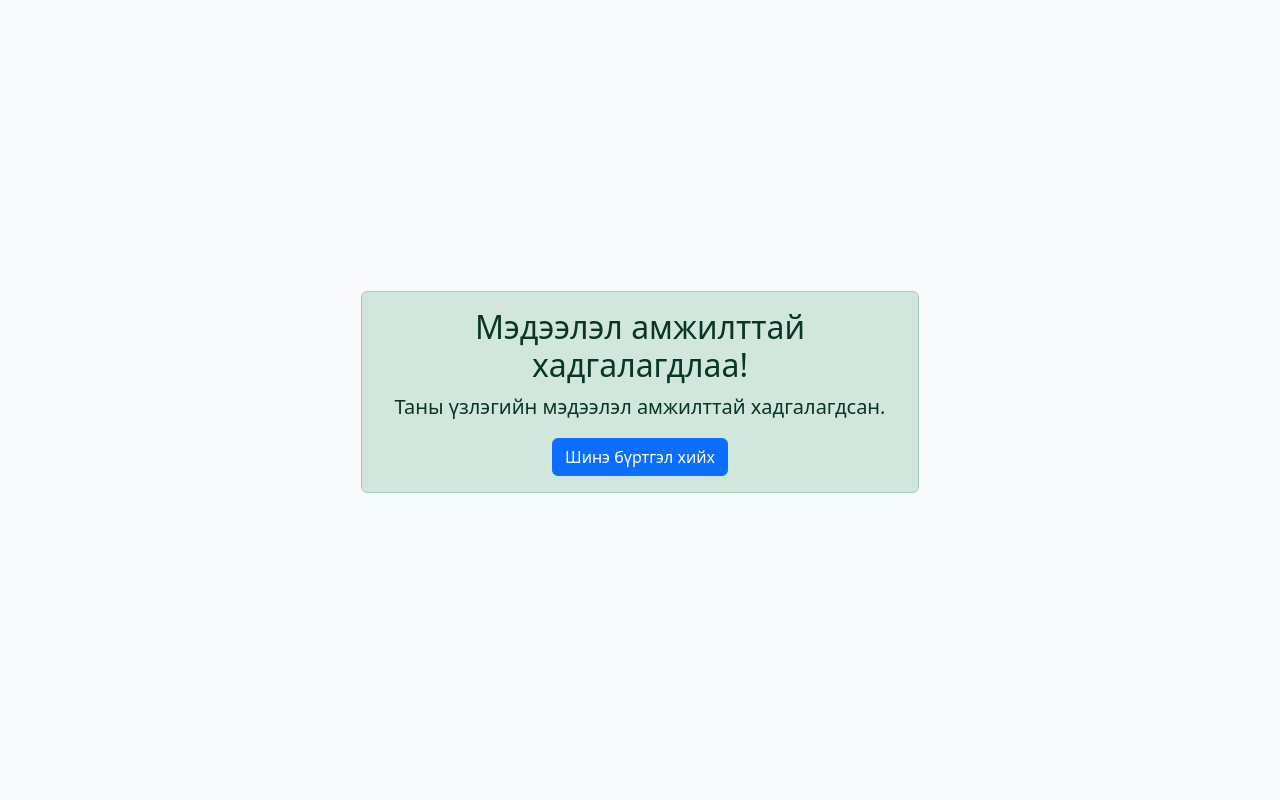
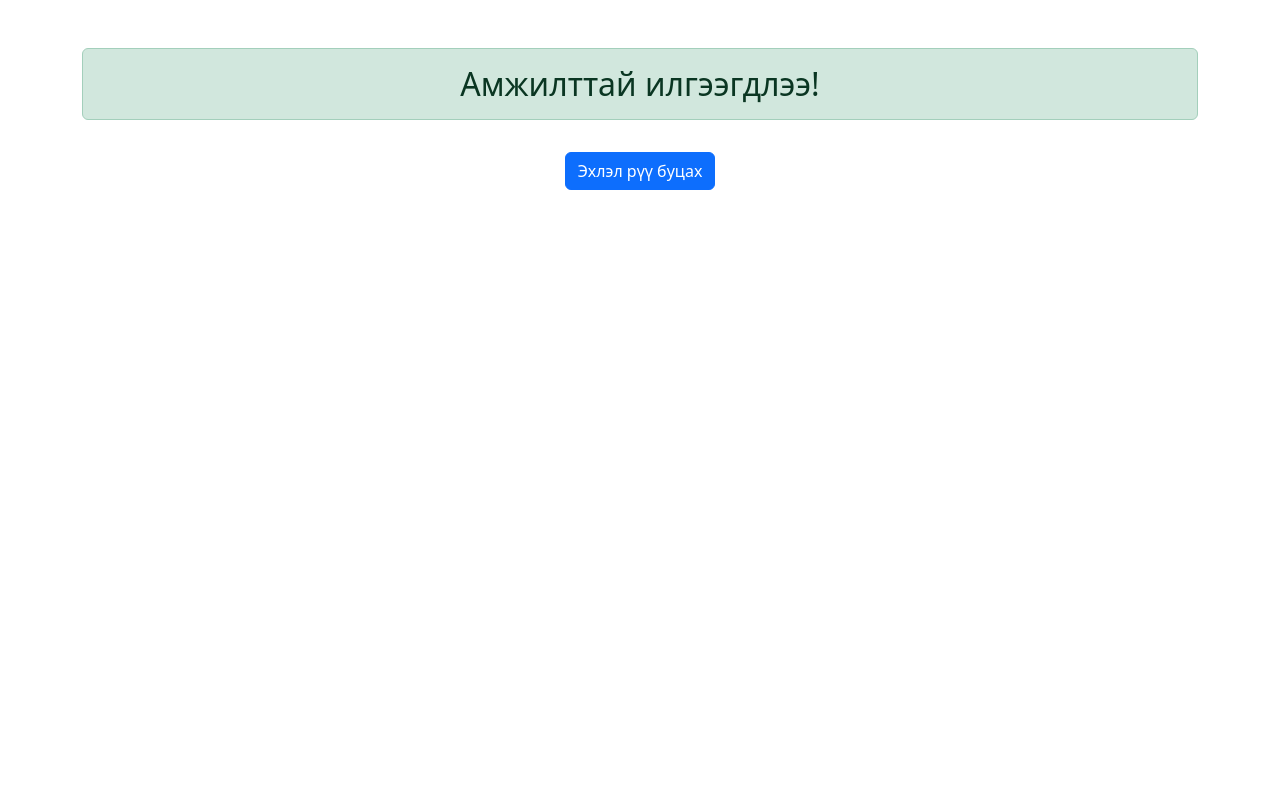
Before and after one commit to Munkhochir69/myproject, a Flask app: template templates/success.html in a window 1280 px wide. Run offline with Flask 3, Linux system fonts and the light colour scheme; the template is opened without the code that fills it, so the values that code supplies are empty.

Commit message:
success.html

```diff
--- a/templates/success.html
+++ b/templates/success.html
@@ -1,23 +1,20 @@
 <!DOCTYPE html>
-<html lang="en">
+<html lang="mn">
   <head>
     <meta charset="UTF-8" />
-    <title>Амжилттай!</title>
+    <meta name="viewport" content="width=device-width, initial-scale=1.0" />
+    <title>Амжилттай илгээсэн</title>
     <link
-      href="https://cdn.jsdelivr.net/npm/bootstrap@5.3.2/dist/css/bootstrap.min.css"
+      href="https://cdn.jsdelivr.net/npm/bootstrap@5.3.0-alpha1/dist/css/bootstrap.min.css"
       rel="stylesheet"
     />
   </head>
-  <body class="bg-light">
-    <div
-      class="container d-flex justify-content-center align-items-center"
-      style="height: 100vh"
-    >
-      <div class="alert alert-success text-center" style="width: 50%">
-        <h2>Мэдээлэл амжилттай хадгалагдлаа!</h2>
-        <p class="lead">Таны үзлэгийн мэдээлэл амжилттай хадгалагдсан.</p>
-        <a href="/" class="btn btn-primary">Шинэ бүртгэл хийх</a>
-      </div>
+  <body>
+    <div class="container mt-5 text-center">
+      <h2 class="alert alert-success">Амжилттай илгээгдлээ!</h2>
+      <a href="/" class="btn btn-primary mt-3">Эхлэл рүү буцах</a>
     </div>
+
+    <script src="https://cdn.jsdelivr.net/npm/bootstrap@5.3.0-alpha1/dist/js/bootstrap.bundle.min.js"></script>
   </body>
 </html>
```
